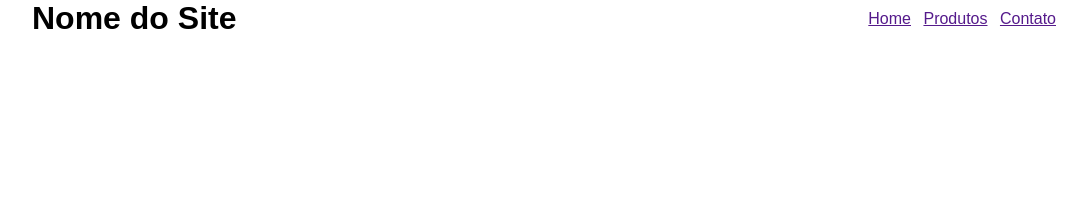
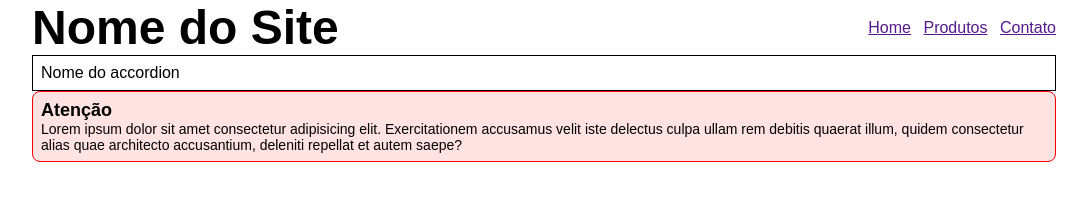
Before and after one commit to AsrielDreemurrGM/Boas_Praticas_De_CSS, a plain HTML site: page index.html in a window 1280 px wide. Shown: the whole page, without its empty margins (96-1183 px from the left). Drawn offline with Linux system fonts and the light colour scheme.

Commit message:
Continuado Estudo Sobre o SMACSS
- Visto Sobre "module.css";
- Criado "footer";
- Criado "accordion" Com JavaScript Puro (No HTML);

```diff
--- a/index.html
+++ b/index.html
@@ -6,11 +6,12 @@
     <title>SMACSS</title>
     <link rel="stylesheet" href="smacss/base.css">
     <link rel="stylesheet" href="smacss/layout.css">
+    <link rel="stylesheet" href="smacss/module.css">
 </head>
 <body>
     <header>
         <div class="container">
-            <h1>
+            <h1 class="title">
                 Nome do Site
             </h1>
             <nav>
@@ -28,5 +29,41 @@
             </nav>
         </div>
     </header>
+    <div class="container">
+        <div class="accordion">
+            <header class="accordion-header">
+                Nome do accordion
+            </header>
+            <p class="accordion-content">
+                Conteudo
+            </p>
+        </div>
+    </div>
+    <footer>
+        <div class="container">
+            <div class="mensagem mensagem-is-error">
+                <h5 class="mensagem-titulo">Atenção</h5>
+                <p class="mensagem-conteudo">
+                    Lorem ipsum dolor sit amet consectetur adipisicing elit. Exercitationem accusamus velit iste delectus culpa ullam rem debitis quaerat illum, quidem consectetur alias quae architecto accusantium, deleniti repellat et autem saepe?
+                </p>
+            </div>
+        </div>
+    </footer>
+
+    <script>
+        const accordions = document.querySelectorAll('.accordion-header');
+        for (let i = 0; i < accordions.length; i++) {
+            accordions[i].addEventListener('click', function(evento) {
+            // JEITO FÁCIL
+                evento.target.parentNode.classList.toggle('accordion-is-open');
+            // JEITO DIFÍCIL
+            //     if (evento.target.parentNode.classList.contains('accordion-is-open')) {
+            //     evento.target.parentNode.classList.remove('accordion-is-open');
+            // } else {
+            //     evento.target.parentNode.classList.add('accordion-is-open');
+            // }
+            })
+        }
+    </script>
 </body>
 </html>
--- /dev/null
+++ b/smacss/module.css
@@ -0,0 +1,50 @@
+/* MÓDULOS: INDEPENDENTE DO LAYOUT QUE FAZEM PARTE*/
+/* A APARENCIA DEVE SER A MESMA */
+/* SÃO COMPONENTES REUTILIZÁVEIS */
+
+.title {
+    font-size: 48px;
+}
+
+.mensagem {
+    /* OCUPA 100% DO .CONTAINER - FUNÇÃO DO LAYOUT.CSS */
+    padding: 8px;
+    border: 1px solid #333;
+    border-radius: 8px;
+}
+
+.mensagem-titulo {
+    font-size: 18px;
+}
+
+.mensagem-conteudo {
+    font-size: 14px;
+}
+
+/* NOS MODULOS TAMBÉM TEMOS O CONCEITO DE ESTADOS */
+/* POR EXEMPLO, UMA CLASSE PARA MENSAGEM DE ERRO */
+/* O SMACSS SUGERE UTILIZAR DO PREFIXO "IS" (IS = É) */
+
+.mensagem-is-error {
+    border-color: red;
+    background-color: rgb(255, 226, 226);
+}
+
+.accordion {
+    border: 1px solid black;
+}
+
+.accordion-header {
+    padding: 8px;
+    cursor: pointer;
+}
+
+.accordion-content {
+    padding: 8px;
+    border-top: 1px solid #eee;
+    display: none;
+}
+
+.accordion-is-open .accordion-content {
+    display: block;
+}
```
